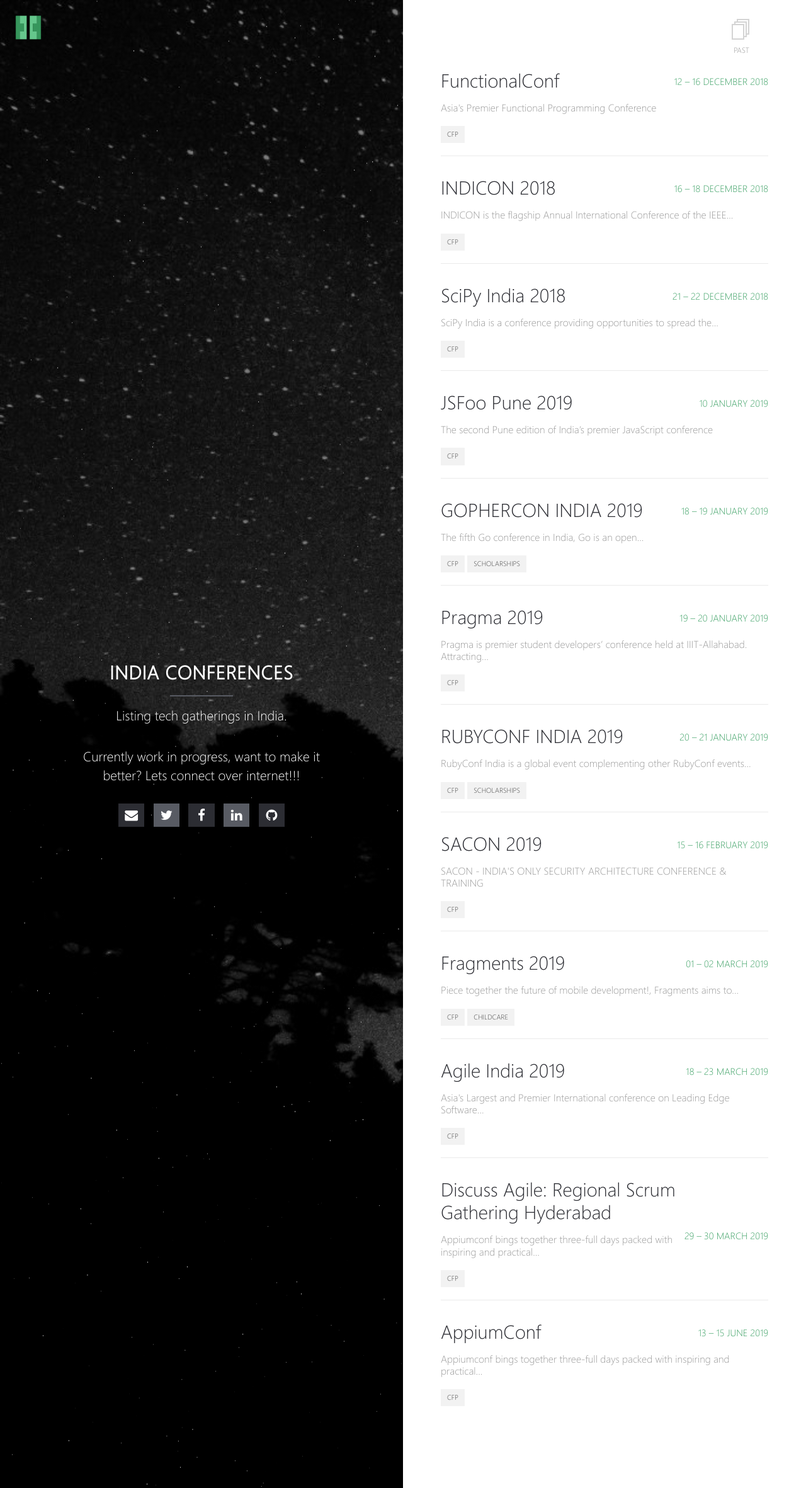
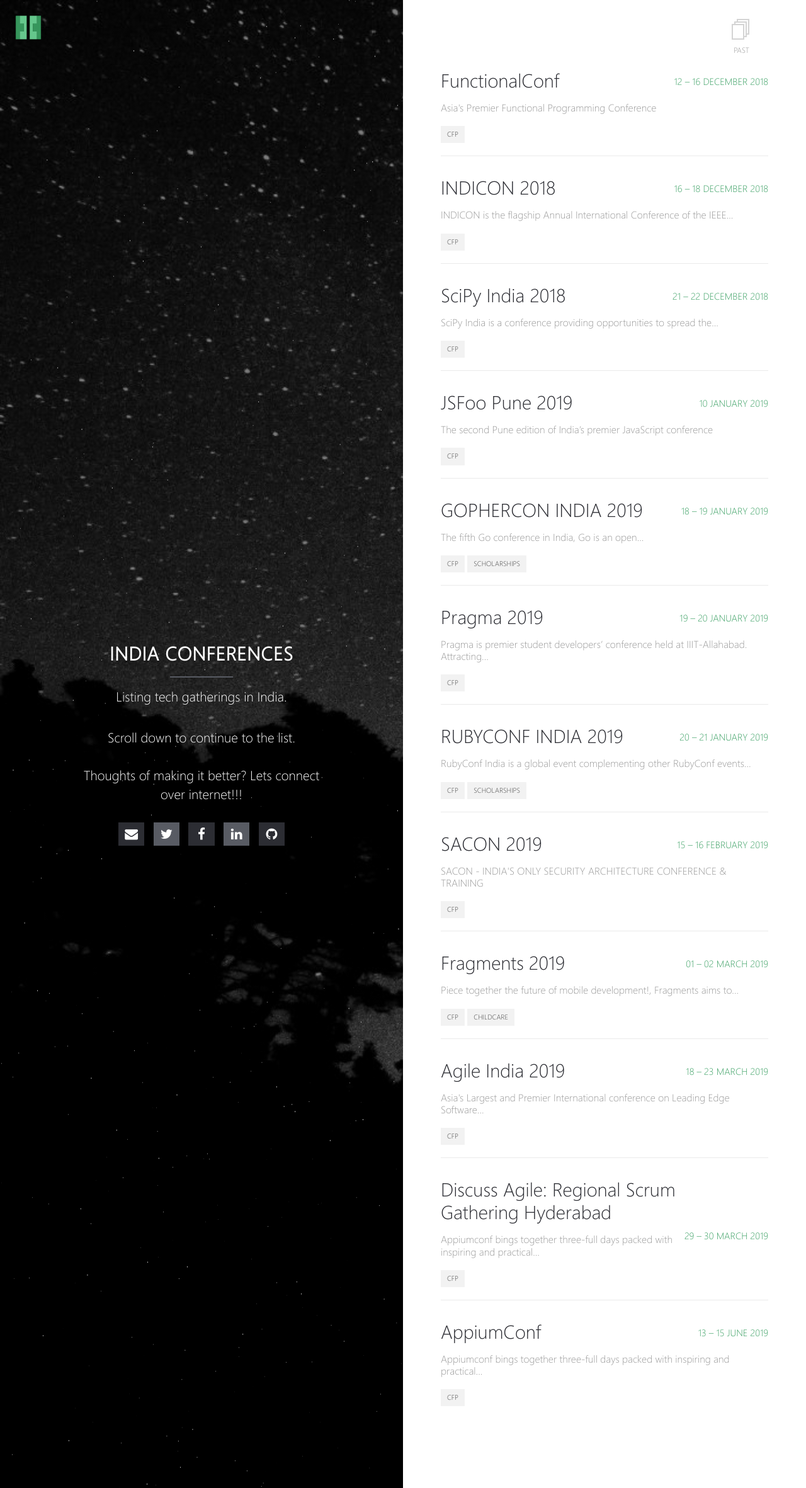
Before and after one commit to zeospec/indiaconferences.tech, a Jekyll site: the page built from index.md, in a window 1280 px wide. Shown: the whole page at 63% size. Built offline with Jekyll 4.4.1, drawn with Linux system fonts in a browser that asks for light colours.

Commit message:
Update upcomingconference-list-v2.html

```diff
--- a/_layouts/upcomingconference-list-v2.html
+++ b/_layouts/upcomingconference-list-v2.html
@@ -17,7 +17,7 @@ layout: compress
         <h2>
           {{ site.description }}
         </h2>
-        <p>Currently work in progress, want to make it better? Lets connect over internet!!!</p>
+        <p>Scroll down to continue to the list. <br><br> Thoughts of making it better? Lets connect over internet!!!</p>
         {% include social-links.html %}
       </div>
     </div>
```
